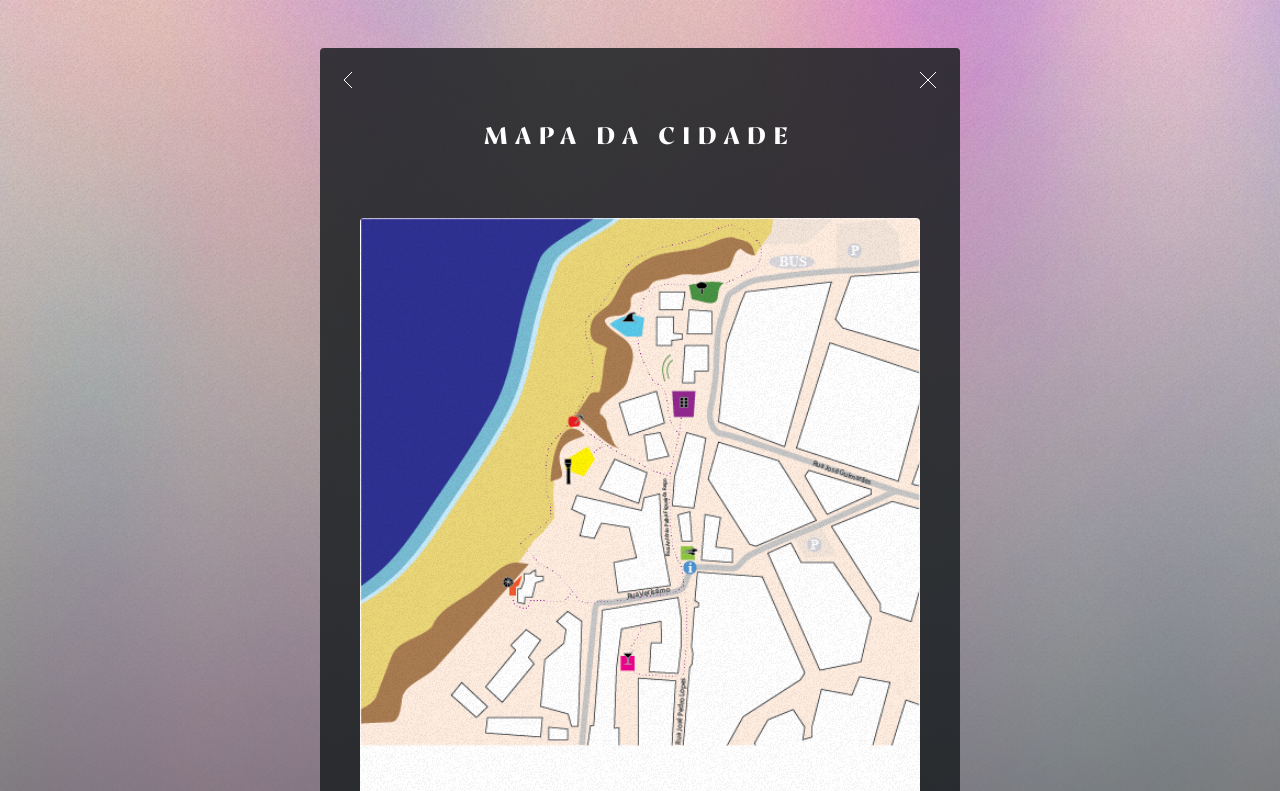
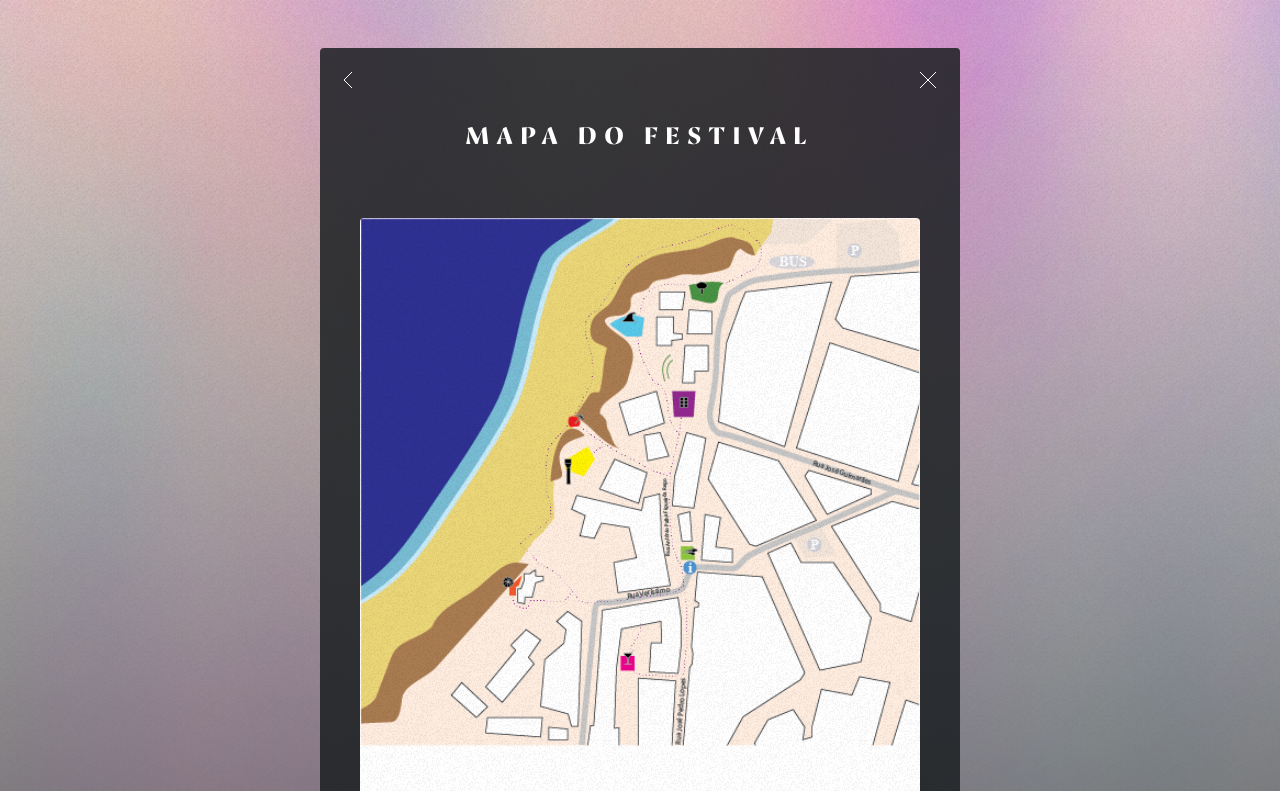
Before and after one commit to multiplicidades/multiplicidades.github.io, a plain HTML site: page index.html in a window 1280 px wide. Both pictures are taken after a click on the link "MAPA DO FESTIVAL". Shown: the top 791 px of the page. Drawn offline with Linux system fonts and the light colour scheme.

Commit message:
Mapa da Festival

```diff
--- a/index.html
+++ b/index.html
@@ -795,7 +795,7 @@
 
 						<!-- Index - main nav
 							Nosotros
-							Mapa da Cidade
+							Mapa do Festival
 							Como chegar
 						-->
 
@@ -914,9 +914,9 @@
 									Renata Lamenza & Henar Garcia</p>
 							</article>
 
-						<!-- Mapa da Cidade -->
+						<!-- Mapa do Festival -->
 							<article id="mapacidade">
-								<h2 class="major">Mapa da Cidade</h2>
+								<h2 class="major">Mapa do Festival</h2>
 
 								<span class="image main">
 									<a href="images/mapacidade.png" download>
```
